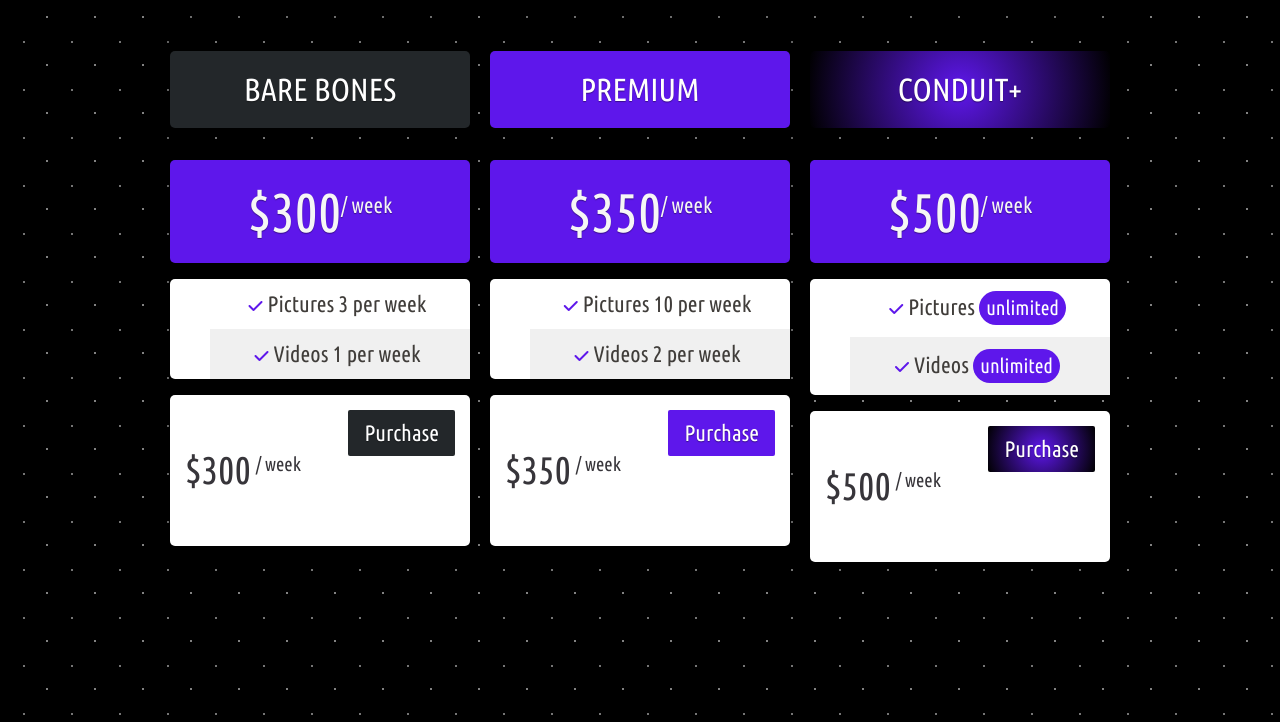
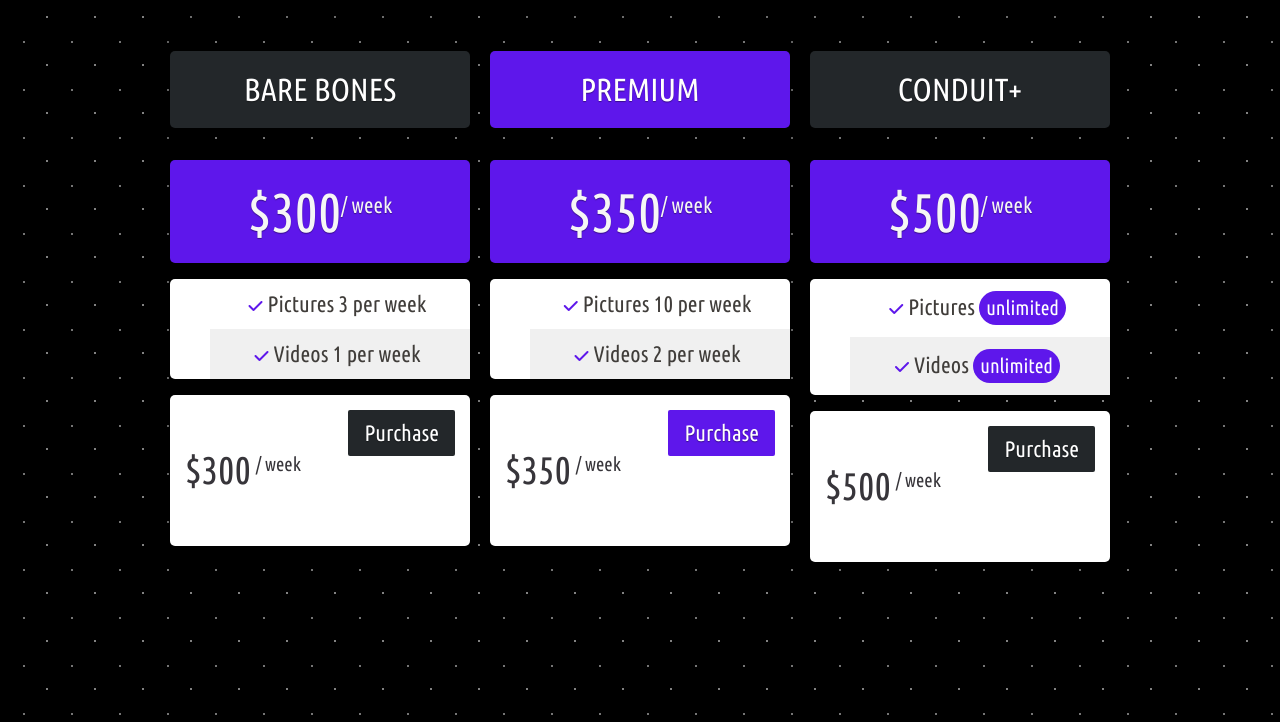
Before and after one commit to conduitmgmt/conduitmgmt.github.io, a plain HTML site: page subscription/index.html in a window 1280 px wide. Shown: the part 78-800 px from the top of the page. Drawn offline with Linux system fonts and the light colour scheme.

Commit message:
Update 6
color fixing

```diff
--- a/styles/styles.css
+++ b/styles/styles.css
@@ -64,10 +64,9 @@ a {
   color:#8C8C8C;
 }
 
-/* The alert message box */
 .promo {
   padding: 20px;
-  background-color: #5E17EB; /* Red */
+  background-color: #23272A;
   color: white;
   margin-bottom: 15px;
   border-radius: 10px;
--- a/subscription/styles/styles.css
+++ b/subscription/styles/styles.css
@@ -117,8 +117,7 @@ a {
 }
 
 .pricing-table.ultra .pricing-title {
-	background: rgb(94,23,235);
-  background: radial-gradient(circle, rgba(94,23,235,1) 0%, rgba(0,0,0,1) 100%);
+	background: #23272A;
 }
 
 .pricing-table.recommended .pricing-action {
@@ -221,8 +220,7 @@ a {
 .ultra .table-buy .pricing-action {
 	float: right;
 	color: #FFF;
-  background: rgb(94,23,235);
-  background: radial-gradient(circle, rgba(94,23,235,1) 0%, rgba(0,0,0,1) 100%);
+  background: #23272A;
 	padding: 10px 16px;
 	-webkit-border-radius: 2px;
 	-moz-border-radius: 2px;
@@ -244,8 +242,7 @@ a {
 }
 
 .ultra .table-buy .pricing-action:hover {
-  background: rgb(94,23,235);
-  background: radial-gradient(circle, rgba(94,23,235,1) 0%, rgba(0,0,0,1) 100%);
+  background: #23272A;
 }
 
 /** ================
```
